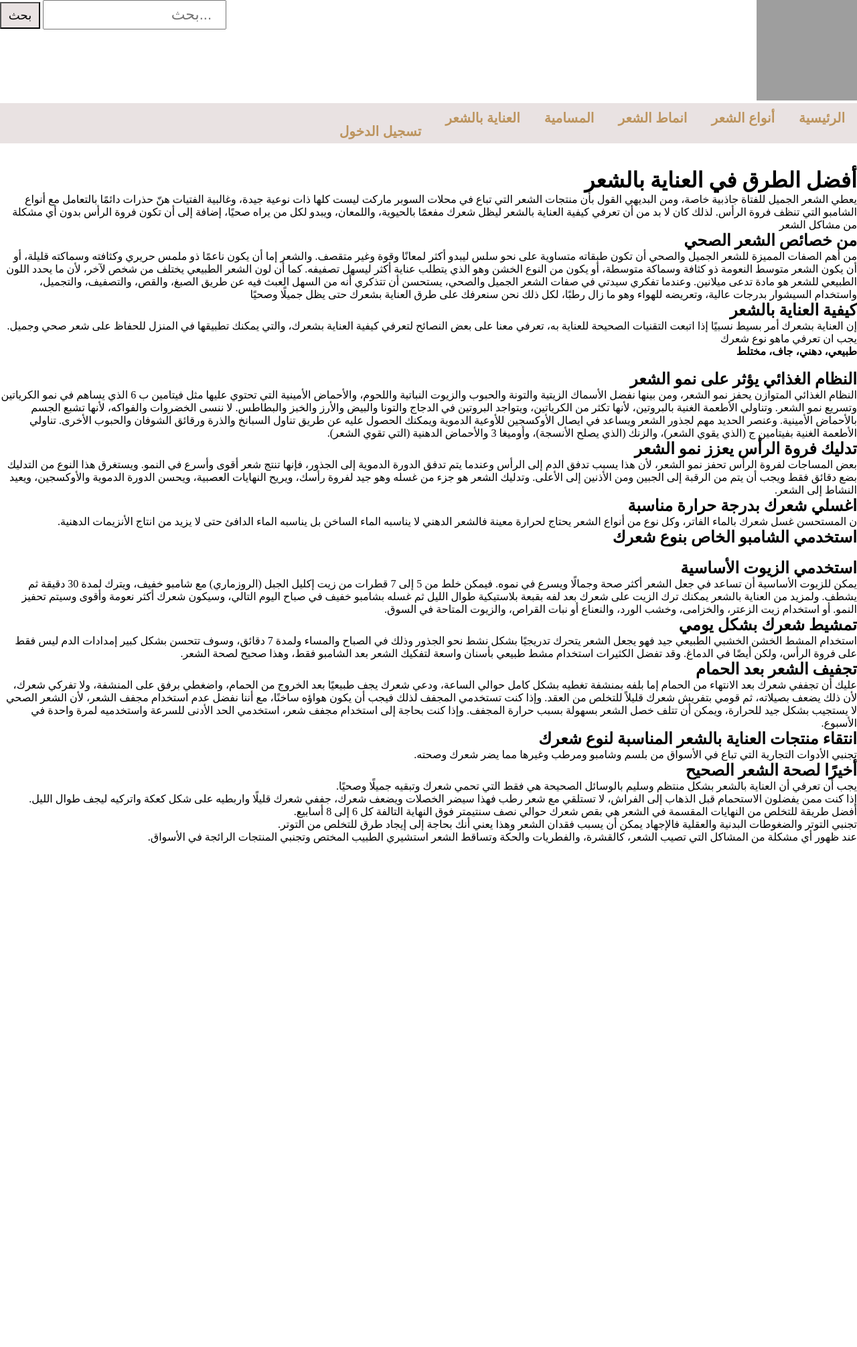
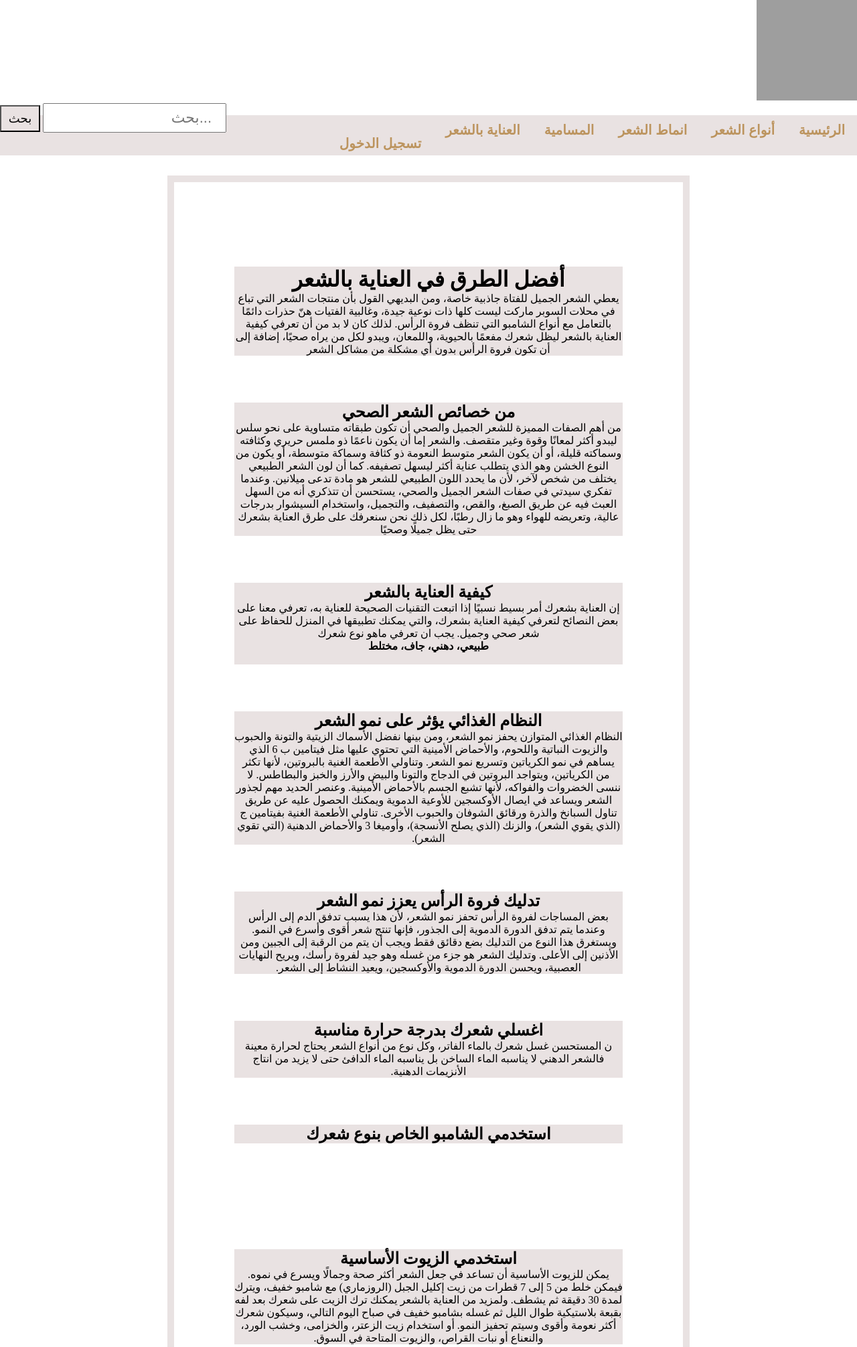
Before and after one commit to websar/web-project, a PHP site: page /care.php in a window 1280 px wide. Shown: the top 2011 px of the page at 67% size. Before the commit the page ends 1259 px from the top, so only its background shows below. Run offline with PHP 8.4, Linux system fonts and the light colour scheme; data that the repository does not hold is empty; grey boxes are pictures that could not be loaded.

Commit message:
Update care.php

```diff
--- a/care.php
+++ b/care.php
@@ -16,12 +16,13 @@ require 'Hairdb.php';
 <body>
 <img src="https://i.ibb.co/DGsxhPg/30953635-6928-48cc-ae17-975e36a31c7d.jpg" alt="the beauty of natural hair" height ="150" width="150">
 
+<div class="sear">
 
  <form action="search.php" method="POST" class ="search">
  <input class ="insearch" type="text" name="search" placeholder="...بحث">
  <button class ="sbutton" type="submit" name="submit-search"> بحث </button>
 </form>
-
+</div>
 
 </br>
 <nav>
@@ -79,24 +80,29 @@ else{
    ?>
 </div>
 
-
+<div class="body">
 </br>
-</br>
+</br> <div class="type">
 <h1> أفضل الطرق في العناية بالشعر </h1>
 <p>
 يعطي الشعر الجميل للفتاة جاذبية خاصة، ومن البديهي القول بأن منتجات الشعر التي تباع في محلات السوبر ماركت ليست كلها ذات نوعية جيدة، وغالبية الفتيات هنّ حذرات دائمًا بالتعامل مع أنواع الشامبو التي تنظف فروة الرأس. لذلك كان لا بد من أن تعرفي كيفية العناية بالشعر ليظل شعرك مفعمًا بالحيوية، واللمعان، ويبدو لكل من يراه صحيًا، إضافة إلى أن تكون فروة الرأس بدون أي مشكلة من مشاكل الشعر
 <br>
+ </div>
+<div class="type">
 <h2> من خصائص الشعر الصحي </h2>
 
 من أهم الصفات المميزة للشعر الجميل والصحي أن تكون طبقاته متساوية على نحو سلس ليبدو أكثر لمعانًا وقوة وغير متقصف.
 والشعر إما أن يكون ناعمًا ذو ملمس حريري وكثافته وسماكته قليلة، أو أن يكون الشعر متوسط النعومة ذو كثافة وسماكة متوسطة، أو يكون من النوع الخشن وهو الذي يتطلب عناية أكثر ليسهل تصفيفه.
 كما أن لون الشعر الطبيعي يختلف من شخص لآخر، لأن ما يحدد اللون الطبيعي للشعر هو مادة تدعى ميلانين.
 وعندما تفكري سيدتي في صفات الشعر الجميل والصحي، يستحسن أن تتذكري أنه من السهل العبث فيه عن طريق الصبغ، والقص، والتصفيف، والتجميل، واستخدام السيشوار بدرجات عالية، وتعريضه للهواء وهو ما زال رطبًا، لكل ذلك نحن سنعرفك على طرق العناية بشعرك حتى يظل جميلًا وصحيًا<br>
-
+    </div>
+    <div class="type">
 <h2>كيفية العناية بالشعر</h2>
 إن العناية بشعرك أمر بسيط نسبيًا إذا اتبعت التقنيات الصحيحة للعناية به، تعرفي معنا على بعض النصائح لتعرفي كيفية العناية بشعرك، والتي يمكنك تطبيقها في المنزل للحفاظ على شعر صحي وجميل.
 يجب ان تعرفي ماهو نوع شعرك <h4>طبيعي، دهني، جاف، مختلط</h4>
 <br>
+    </div>
+    <div class="type">
 <h2>النظام الغذائي يؤثر على نمو الشعر</h2>
 النظام الغذائي المتوازن يحفز نمو الشعر، ومن بينها نفضل الأسماك الزيتية والتونة والحبوب والزيوت النباتية واللحوم، والأحماض الأمينية التي تحتوي عليها مثل فيتامين ب 6 الذي يساهم في نمو الكرياتين وتسريع نمو الشعر.
 وتناولي الأطعمة الغنية بالبروتين، لأنها تكثر من الكرياتين، ويتواجد البروتين في الدجاج والتونا والبيض والأرز والخبز والبطاطس.
@@ -104,34 +110,41 @@ else{
 وعنصر الحديد مهم لجذور الشعر ويساعد في ايصال الأوكسجين للأوعية الدموية ويمكنك الحصول عليه عن طريق تناول السبانخ والذرة ورقائق الشوفان والحبوب الأخرى.
 تناولي الأطعمة الغنية بفيتامين ج (الذي يقوي الشعر)، والزنك (الذي يصلح الأنسجة)، وأوميغا 3 والأحماض الدهنية (التي تقوي الشعر).
 <br>
+    </div>
+    <div class="type">
 <h2>تدليك فروة الرأس يعزز نمو الشعر</h2>
 بعض المساجات لفروة الرأس تحفز نمو الشعر، لأن هذا يسبب تدفق الدم إلى الرأس وعندما يتم تدفق الدورة الدموية إلى الجذور، فإنها تنتج شعر أقوى وأسرع في النمو.
 ويستغرق هذا النوع من التدليك بضع دقائق فقط ويجب أن يتم من الرقبة إلى الجبين ومن الأذنين إلى الأعلى.
 وتدليك الشعر هو جزء من غسله وهو جيد لفروة رأسك، ويريح النهايات العصبية، ويحسن الدورة الدموية والأوكسجين، ويعيد النشاط إلى الشعر.
 <br>
+    </div>
+    <div class="type">
 <h2>اغسلي شعرك بدرجة حرارة مناسبة</h2>
 ن المستحسن غسل شعرك بالماء الفاتر، وكل نوع من أنواع الشعر يحتاج لحرارة معينة فالشعر الدهني لا يناسبه الماء الساخن بل يناسبه الماء الدافئ حتى لا يزيد من انتاج الأنزيمات الدهنية.
+<br> </div>
+
+<h2 class ="type">استخدمي الشامبو الخاص بنوع شعرك</h2>
 <br>
-<h2>استخدمي الشامبو الخاص بنوع شعرك</h2>
-<br>
+<div class="type">
 <h2>استخدمي الزيوت الأساسية</h2>
 يمكن للزيوت الأساسية أن تساعد في جعل الشعر أكثر صحة وجمالًا ويسرع في نموه.
 فيمكن خلط من 5 إلى 7 قطرات من زيت إكليل الجبل (الروزماري) مع شامبو خفيف، ويترك لمدة 30 دقيقة ثم يشطف.
 ولمزيد من العناية بالشعر يمكنك ترك الزيت على شعرك بعد لفه بقبعة بلاستيكية طوال الليل ثم غسله بشامبو خفيف في صباح اليوم التالي، وسيكون شعرك أكثر نعومة وأقوى وسيتم تحفيز النمو.
 أو استخدام زيت الزعتر، والخزامى، وخشب الورد، والنعناع أو نبات القراص، والزيوت المتاحة في السوق.
-<br>
+<br></div>
+<div class="type">
 <h2>تمشيط شعرك بشكل يومي</h2>
 استخدام المشط الخشن الخشبي الطبيعي جيد فهو يجعل الشعر يتحرك تدريجيًا بشكل نشط نحو الجذور وذلك في الصباح والمساء ولمدة 7 دقائق، وسوف تتحسن بشكل كبير إمدادات الدم ليس فقط على فروة الرأس، ولكن أيضًا في الدماغ.
 وقد تفضل الكثيرات استخدام مشط طبيعي بأسنان واسعة لتفكيك الشعر بعد الشامبو فقط، وهذا صحيح لصحة الشعر.
-<br>
+<br> </div> <div class="type">
 <h2>تجفيف الشعر بعد الحمام</h2>
 عليك أن تجففي شعرك بعد الانتهاء من الحمام إما بلفه بمنشفة تغطيه بشكل كامل حوالي الساعة، ودعي شعرك يجف طبيعيًا بعد الخروج من الحمام، واضغطي برفق على المنشفة، ولا تفركي شعرك، لأن ذلك يضعف بصيلاته، ثم قومي بتفريش شعرك قليلاً للتخلص من العقد.
 وإذا كنت تستخدمي المجفف لذلك فيجب أن يكون هواؤه ساخنًا، مع أننا نفضل عدم استخدام مجفف الشعر، لأن الشعر الصحي لا يستجيب بشكل جيد للحرارة، ويمكن أن تتلف خصل الشعر بسهولة بسبب حرارة المجفف.
 وإذا كنت بحاجة إلى استخدام مجفف شعر، استخدمي الحد الأدنى للسرعة واستخدميه لمرة واحدة في الأسبوع.
-<br>
+<br> </div> <div class="type">
 <h2>انتقاء منتجات العناية بالشعر المناسبة لنوع شعرك</h2>
 تجنبي الأدوات التجارية التي تباع في الأسواق من بلسم وشامبو ومرطب وغيرها مما يضر شعرك وصحته.
-<br>
+<br></div> <div class="type">
 <h2>أخيرًا لصحة الشعر الصحيح</h2>
 <ul>
 <li>يجب أن تعرفي أن العناية بالشعر بشكل منتظم وسليم بالوسائل الصحيحة هي فقط التي تحمي شعرك وتبقيه جميلًا وصحيًا.</li>
@@ -140,6 +153,7 @@ else{
 <li>تجنبي التوتر والضغوطات البدنية والعقلية فالإجهاد يمكن أن يسبب فقدان الشعر وهذا يعني أنك بحاجة إلى إيجاد طرق للتخلص من التوتر.</li>
 <li>عند ظهور أي مشكلة من المشاكل التي تصيب الشعر، كالقشرة، والفطريات والحكة وتساقط الشعر استشيري الطبيب المختص وتجنبي المنتجات الرائجة في الأسواق.</li>
 </ul>
-</p>
+</p></div>
+    </div>
 </body>
 </head>
```
